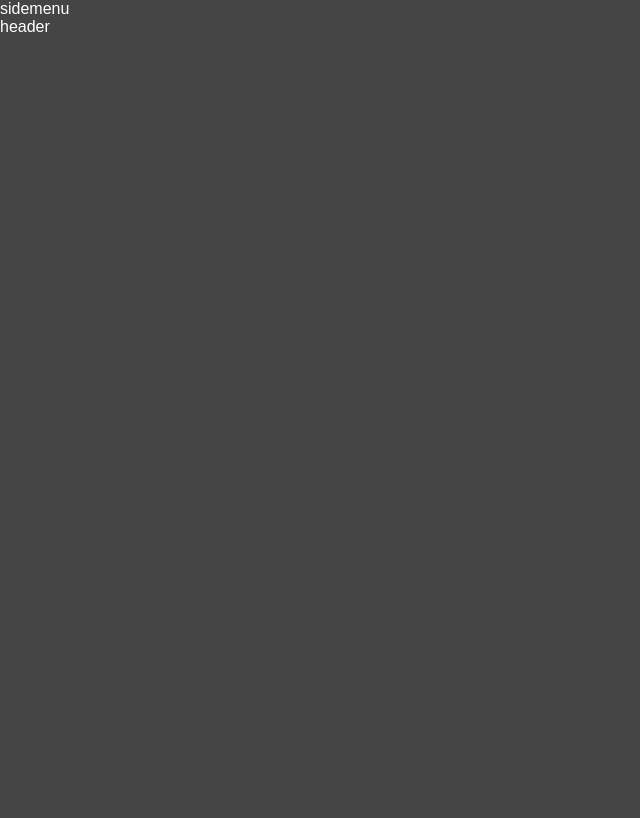
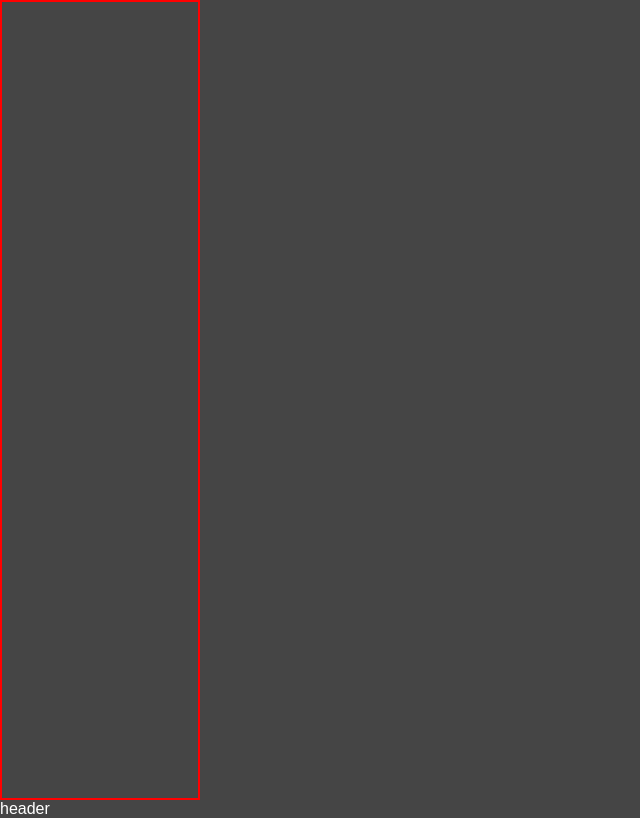
Before and after one commit to anantakhodake/online-code-editor, a React (Create React App) app: page / in a window 1280 px wide. Shown: the whole page, without its empty margins (0-640 px from the left). Built offline with nearby package versions, Linux system fonts and the light colour scheme.

Commit message:
some edit

```diff
--- a/package.json
+++ b/package.json
@@ -3,12 +3,16 @@
   "version": "0.1.0",
   "private": true,
   "dependencies": {
+    "@emotion/react": "^11.11.3",
+    "@emotion/styled": "^11.11.0",
     "@fortawesome/fontawesome-svg-core": "^6.5.1",
     "@fortawesome/free-brands-svg-icons": "^6.5.1",
     "@fortawesome/free-regular-svg-icons": "^6.5.1",
     "@fortawesome/free-solid-svg-icons": "^6.5.1",
     "@fortawesome/react-fontawesome": "^0.2.0",
     "@monaco-editor/react": "^4.6.0",
+    "@mui/icons-material": "^5.15.6",
+    "@mui/material": "^5.15.6",
     "@testing-library/jest-dom": "^5.17.0",
     "@testing-library/react": "^13.4.0",
     "@testing-library/user-event": "^13.5.0",
--- a/src/components/sidemenu/sidemenu.js
+++ b/src/components/sidemenu/sidemenu.js
@@ -1,12 +1,19 @@
-import React from 'react'
+import styled from "@emotion/styled";
+import { Box } from "@mui/material";
+import React from "react";
 
-function Sidemenu() {
+function sidemenu() {
+  const Menucontainer = styled(Box)`
+    border: 2px solid red;
+    height: 100vh;
+    width: 200px;
+  `;
   return (
-    <div>
-      sidemenu
-
-    </div>
-  )
+    <>
+      <Menucontainer>
+      </Menucontainer>
+    </>
+  );
 }
 
-export default Sidemenu
+export default sidemenu;
```
Also changed, not shown: 1 other file (tests, documents, lock files or other folders).
